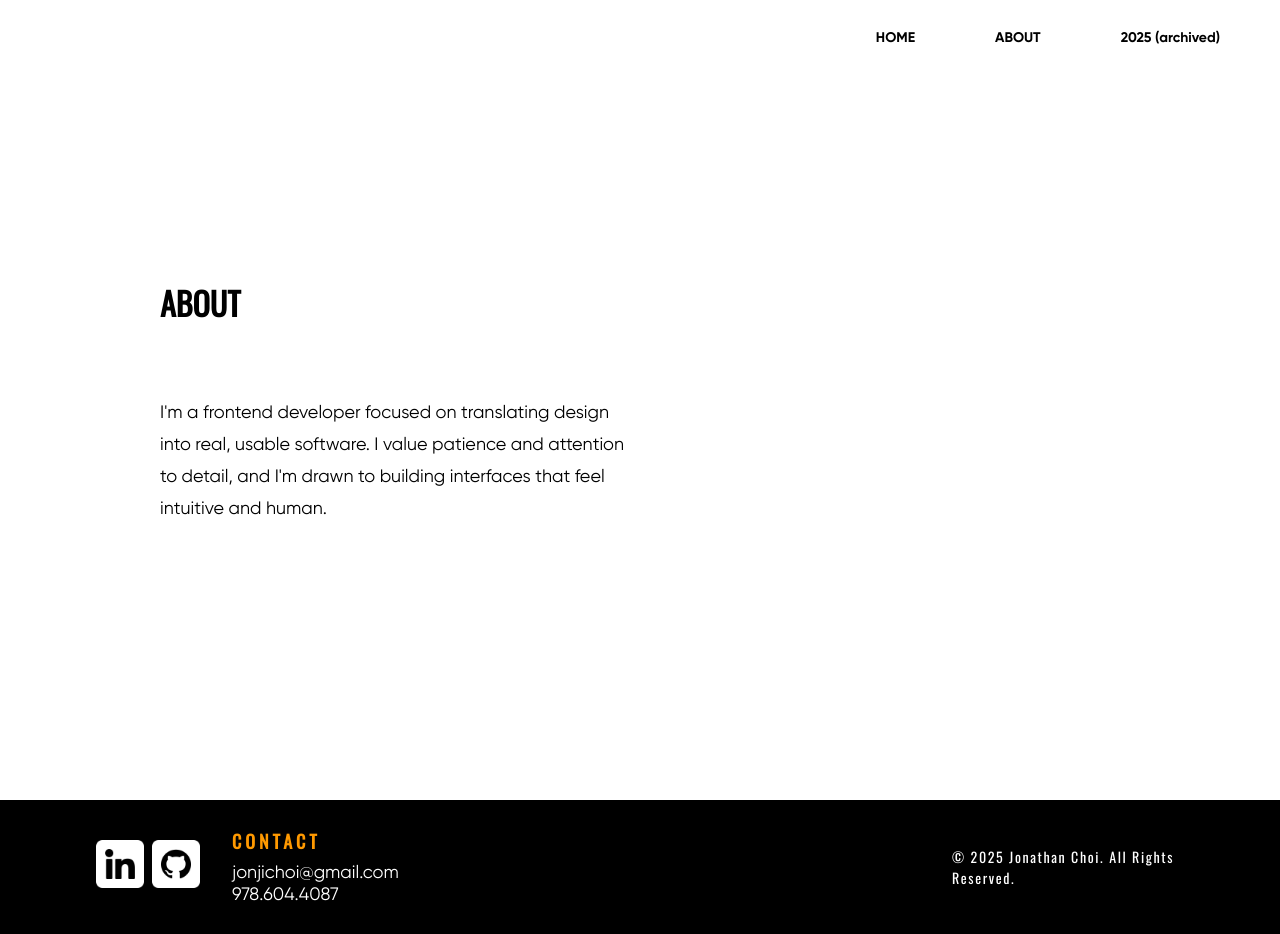
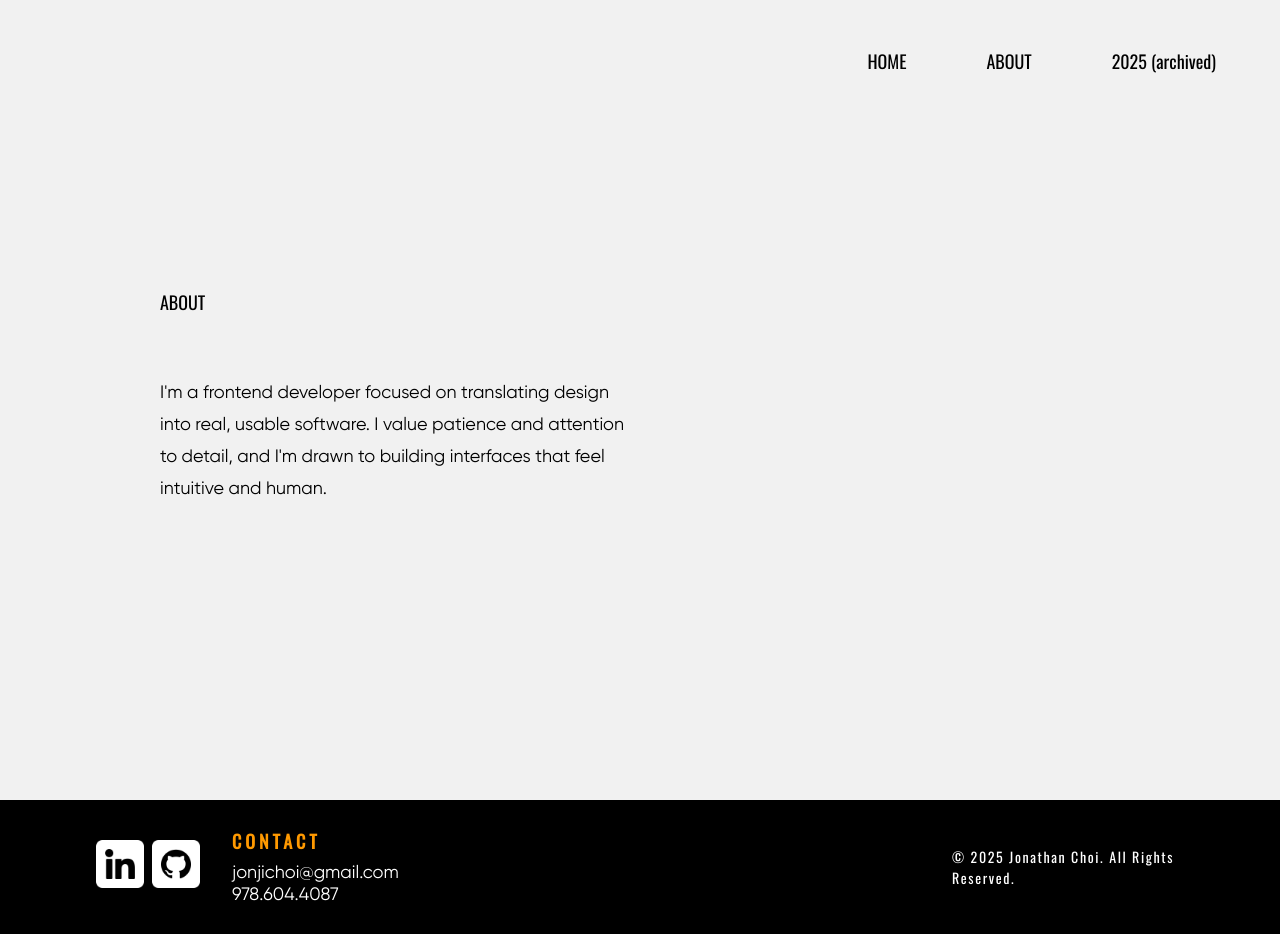
Before and after one commit to jisung594/jons-summer, a React (Create React App) app: page /about in a window 1280 px wide. Built offline with nearby package versions, Linux system fonts and the light colour scheme.

Commit message:
stopping point

```diff
--- a/src/About/About.jsx
+++ b/src/About/About.jsx
@@ -4,7 +4,7 @@ export const About = ({ ...props }) => {
   return (
     <div className={`${styles.about} ${styles.fullHeight}`}>
       <div className={styles.header}>
-        <h1>ABOUT</h1>
+        <h1 className={styles.headerTitle}>ABOUT</h1>
       </div>
       <div className={styles.content}>
         <p>
--- a/src/About/About.module.css
+++ b/src/About/About.module.css
@@ -1,12 +1,19 @@
 .about {
-  padding: var(--space-6xl);
+  padding: var(--space-2xl);
 }
 
 .header {
+  /* font-family: var(--font-heading);
+  font-size: var(--text-sm);
+  font-weight: var(--font-normal); */
+  margin-bottom: var(--space-xl);
+}
+
+.headerTitle {
   font-family: var(--font-heading);
-  font-size: var(--text-base);
-  font-weight: var(--font-semibold);
-  margin-bottom: var(--space-xl);
+  font-size: var(--text-lg);
+  font-weight: var(--font-normal);
+  /* margin-bottom: var(--space-xl); */
 }
 
 .content {
@@ -14,7 +21,7 @@
   font-size: var(--text-lg);
   font-weight: var(--font-normal);
   line-height: var(--space-xl);
-  width: 50%;
+  width: 100%;
 }
 
 .fullHeight {
@@ -23,4 +30,16 @@
   flex-direction: column;
   justify-content: center;
   box-sizing: border-box;
+  background-color: var(--color-background);
 }
+
+/* Desktop styles */
+@media (min-width: 769px) {
+  .about {
+    padding: var(--space-6xl);
+  }
+
+  .content {
+    width: 50%;
+  }
+}
--- a/src/Header/Header.module.css
+++ b/src/Header/Header.module.css
@@ -1,14 +1,5 @@
 /* Main container for the header component */
 .header {
-  background-color: #FFFFFF;
-}
-
-nav {
-  display: flex;
-  justify-content: end;
-  gap: 1.5em;
-  padding: 1em 2em;
-
   position: fixed;
   top: 0;
   right: 0;
@@ -16,24 +7,40 @@ nav {
   z-index: 10;
 }
 
-nav a {
-  font-size: 14px;
-  font-weight: 700;
-  text-decoration: none;
-  padding: 1em 2em;
-  color: #000000;
+nav {
+  display: flex;
+  flex-direction: row;
+  justify-content: space-between;
+  padding: var(--space-xl) var(--space-2xl);
 }
 
-nav a:hover {
+.navLink {
+  font-family: var(--font-heading);
+  font-size: var(--text-lg);
+  font-weight: 400;
+  text-decoration: none;
+  color: #000000;
+  padding: var(--space-md);
+}
+
+.navLink:hover {
   color: #1591EA;
 }
 
 /* Overrides the color to black for the MiniUiKit page */
-.headerLight nav a {
+.headerLight .navLink {
   color: #000000;
 }
 
 /* Overrides hover color for the light background */
-.headerLight nav a:hover {
+.headerLight .navLink:hover {
   color: #4D4D4D;
 }
+
+/* Desktop styles */
+@media (min-width: 769px) {
+  nav {
+    justify-content: end;
+    gap: var(--space-2xl);
+  }
+}
--- a/src/index.css
+++ b/src/index.css
@@ -26,7 +26,6 @@
   --font-heading: 'Oswald', sans-serif;
   --font-body: 'Gilroy', sans-serif;
 
-
   /* Font weights */
   --font-normal: 400;
   --font-medium: 500;
@@ -36,8 +35,8 @@
   /* Colors */
   --color-primary: #1591EA;
   --color-accent: #FF9900;
-  --color-background: #000000;
-  --color-text: #f1f1f1;
+  --color-background: #f1f1f1;
+  --color-text: #1d1d1d;
 }
 
 body {
```
